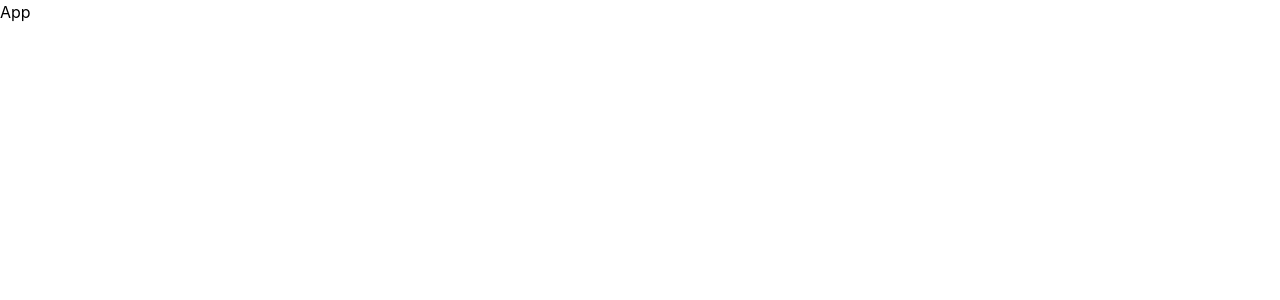
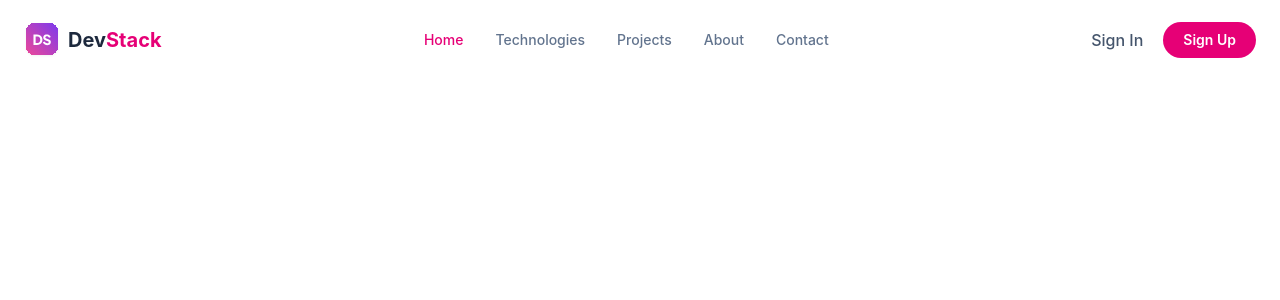
Before and after one commit to myshphew/DevStack, a React (Vite) app: page / in a window 1280 px wide. Shown: the top 300 px of the page. Built offline with nearby package versions, Linux system fonts and the light colour scheme.

Commit message:
NavBar added

```diff
--- a/src/App.tsx
+++ b/src/App.tsx
@@ -1,7 +1,10 @@
+import Nav from "./components/Nav"
 
 const App = () => {
   return (
-    <div>App</div>
+    <div>
+      <Nav/>
+    </div>
   )
 }
 
--- /dev/null
+++ b/src/components/Nav.tsx
@@ -0,0 +1,51 @@
+import React from "react";
+
+const Nav = () => {
+  return (
+    <div className="mx-auto flex h-20 container items-center justify-between px-6">
+
+        <a href="#" className="flex items-center gap-2">
+            <img src="/public/logo.svg" alt="logo" />
+
+            <span className="text-[20px] font-bold">
+                <span className="text-slate-800">Dev</span>
+                <span className="text-pink-600">Stack</span>
+            </span>
+        </a>
+
+        <div className="hidden items-center gap-8 text-sm font-medium md:flex">
+            <a href="#" className="text-pink-600">Home</a>
+            <a href="#technologies" className="text-slate-500 transition hover:text-pink-600">
+                Technologies
+            </a>
+            <a href="#projects" className="text-slate-500 transition hover:text-pink-600">
+                Projects
+            </a>
+            <a href="#about" className="text-slate-500 transition hover:text-pink-600">
+                About
+            </a>
+            <a href="#contact" className="text-slate-500 transition hover:text-pink-600">
+                Contact
+            </a>
+        </div>
+
+        <div className="hidden items-center gap-5 md:flex">
+            <a href="#" className="ttext-sm font-medium text-slate-600">
+                Sign In
+            </a>
+
+            <a href="#"
+               className="rounded-full bg-pink-600 px-5 py-2 text-sm font-semibold text-white transition hover:bg-pink-700">
+                Sign Up
+            </a>
+        </div>
+
+        <button className="rounded-md p-2 text-slate-600 md:hidden">
+            ☰
+        </button>
+
+    </div>
+  );
+};
+
+export default Nav;
```
Also changed, not shown: public/logo.svg (added).
